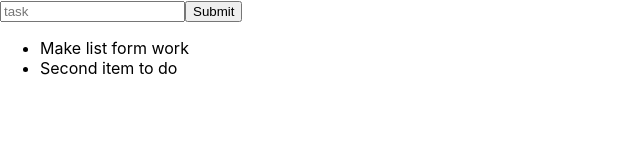
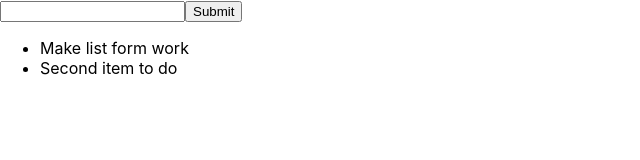
Before and after one commit to jaredaritter/top-starter-project-react, a React (Create React App) app: page / in a window 1280 px wide. Shown: the top 160 px of the page, without its empty margins (0-640 px from the left). Built offline with nearby package versions, Linux system fonts and the light colour scheme.

Commit message:
Project requirements met

```diff
--- a/src/App.js
+++ b/src/App.js
@@ -6,25 +6,39 @@ class App extends React.Component {
   constructor(props) {
     super(props);
     this.state = {
-      item: 'test',
+      temp: '',
       list: ['Make list form work', 'Second item to do'],
     };
+    this.handleChange = this.handleChange.bind(this);
+    this.handleSubmit = this.handleSubmit.bind(this);
   }
 
-  handleClick() {
-    console.log('clicked');
-    // ADD NEW ITEM TO LIST ON CLICK
+  handleChange(e) {
+    this.setState({
+      temp: e.target.value,
+    });
+  }
+
+  handleSubmit(e) {
+    // WHAT TO POINT TO HERE?
+    this.setState({
+      list: [...this.state.list, this.state.temp],
+      temp: '',
+    });
+    e.preventDefault();
   }
 
   render() {
     return (
       <div>
-        <form>
-          <input type="text" name="task" placeholder="task" />
-          {/* WHAT DO I REFERENCE FOR THE FORM? */}
-          <button type="button" onClick={this.handleClick}>
-            Submit
-          </button>
+        {/* CONTROLLED COMPONENT USED FOR REACT FORMS */}
+        <form onSubmit={this.handleSubmit}>
+          <input
+            type="text"
+            value={this.state.temp}
+            onChange={this.handleChange}
+          />
+          <input type="submit" value="Submit" />
         </form>
         <Overview list={this.state.list} />
       </div>
--- a/src/components/Overview.js
+++ b/src/components/Overview.js
@@ -1,9 +1,10 @@
 import React from 'react';
 
+// BUILDS UNORDERED LIST FROM PASSED LIST ARRAY
 function Overview(props) {
-  const { list } = props;
-  const listItems = list.map((item) => {
-    return <li>{item}</li>;
+  const { list } = props; // DESTRUCTURING FOR PRACTICE. UNNECESSARY.
+  const listItems = list.map((item, i) => {
+    return <li key={i}>{item}</li>; // USING INDEX AS KEY IS NOT RECOMMEND PRACTICE
   });
   return <ul>{listItems}</ul>;
 }
```
